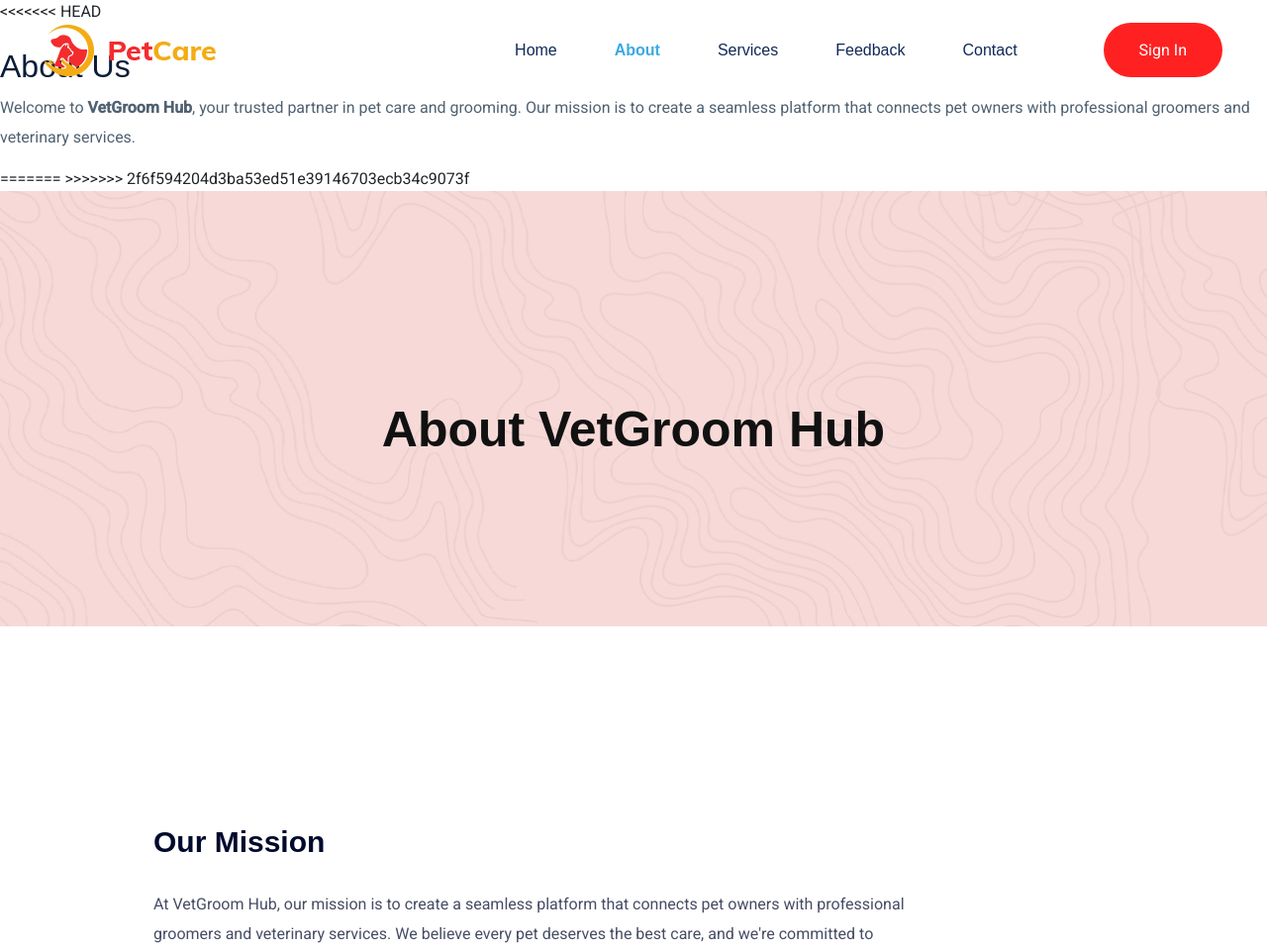
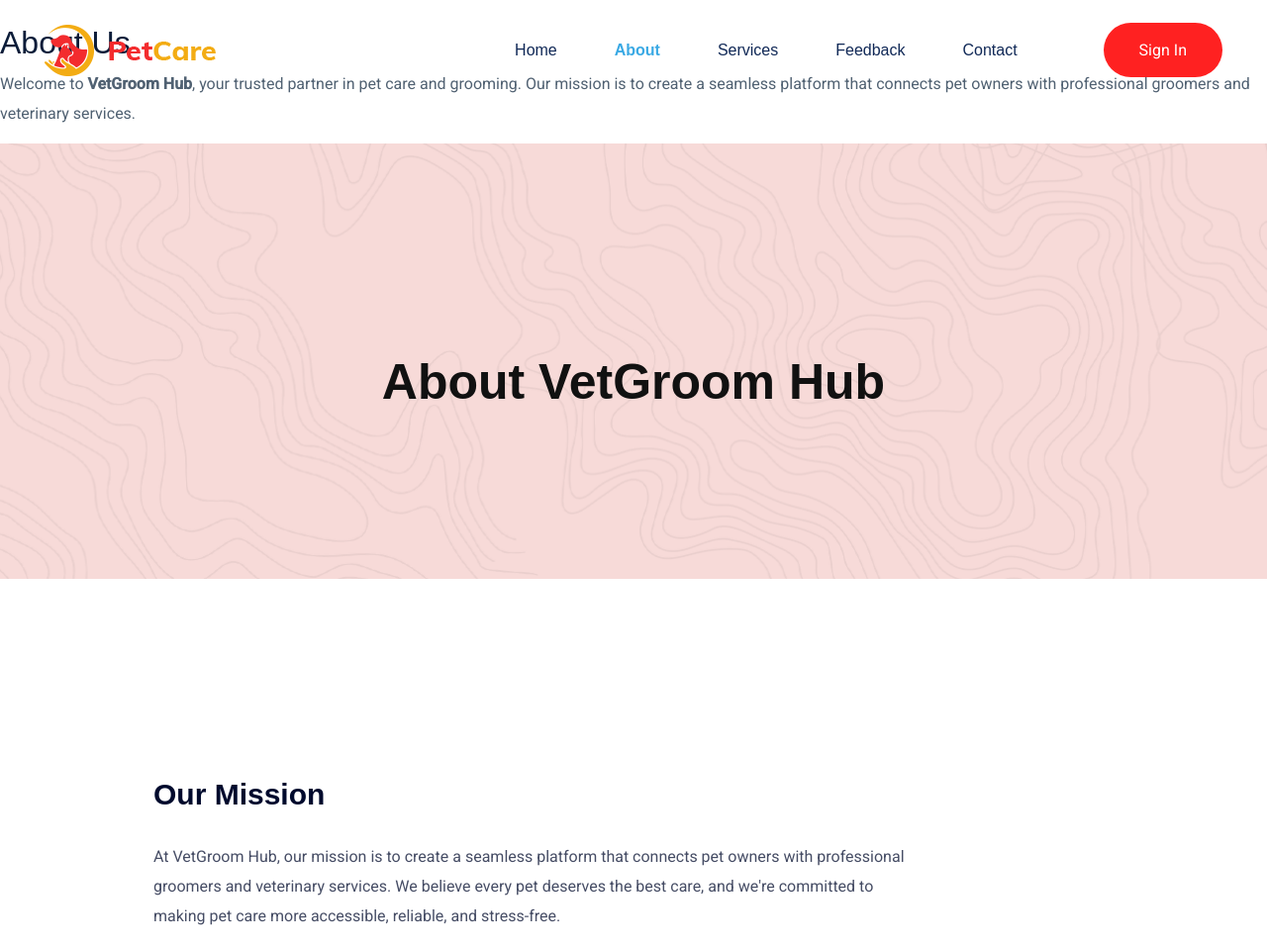
Before and after one commit to jiawei916/SD_SEC42_G01_42, a PHP site: page /vetgroom/aboutUs.php in a window 1280 px wide. Shown: the top 957 px of the page at 99% size. Run offline with PHP 8.4, Linux system fonts and the light colour scheme; some web fonts are replaced.

Commit message:
UPDATE ABOUT US

```diff
--- a/aboutUs.php
+++ b/aboutUs.php
@@ -100,7 +100,6 @@
             </div>
         </div>
     </div>
-<<<<<<< HEAD
   </header>
 
   <!-- Navigation bar -->
@@ -116,9 +115,6 @@
   <main>
     <h2>About Us</h2>
     <p>Welcome to <strong>VetGroom Hub</strong>, your trusted partner in pet care and grooming. Our mission is to create a seamless platform that connects pet owners with professional groomers and veterinary services.</p>
-=======
-    <!-- Preloader Start -->
->>>>>>> 2f6f594204d3ba53ed51e39146703ecb34c9073f
 
     <?php
     session_start();
```
